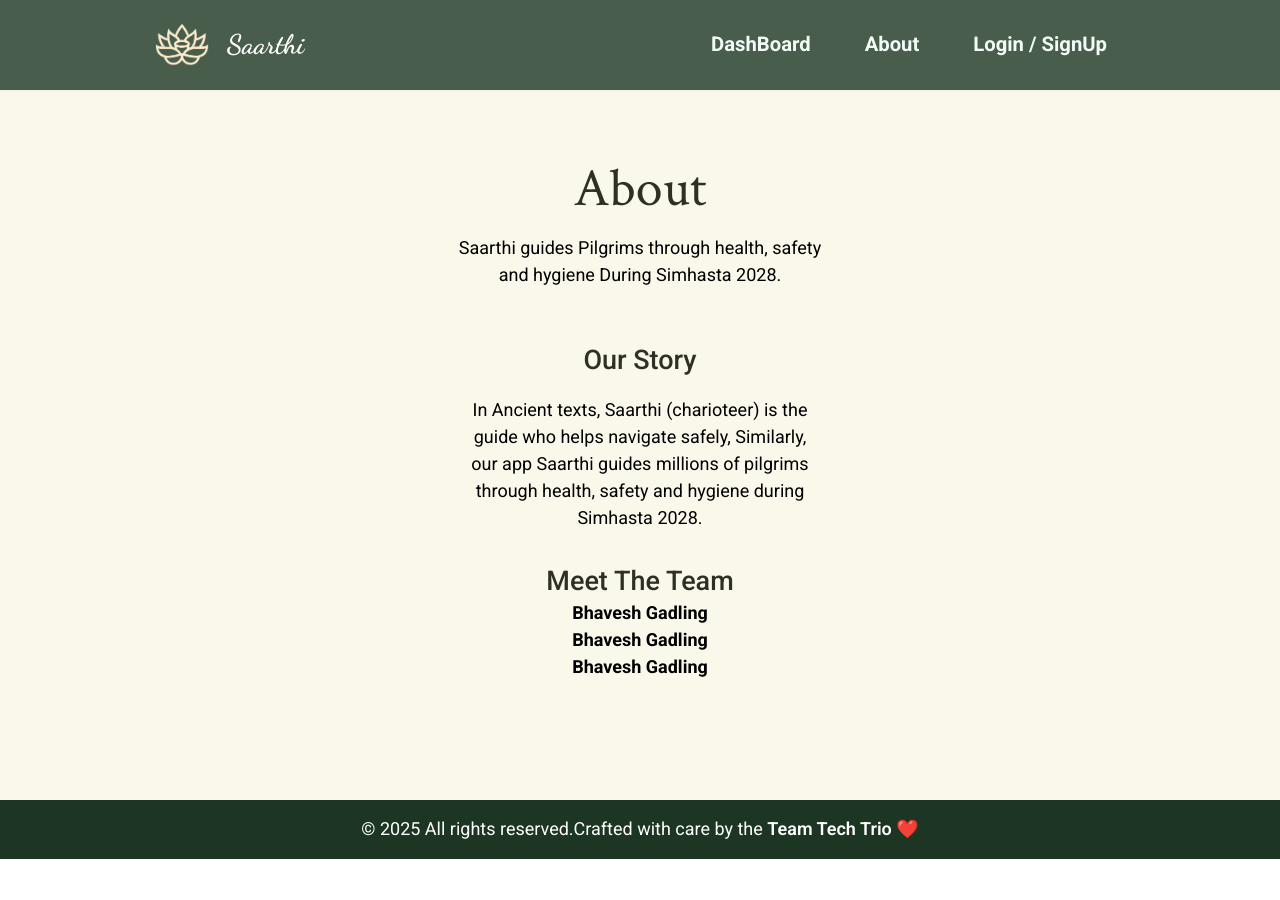
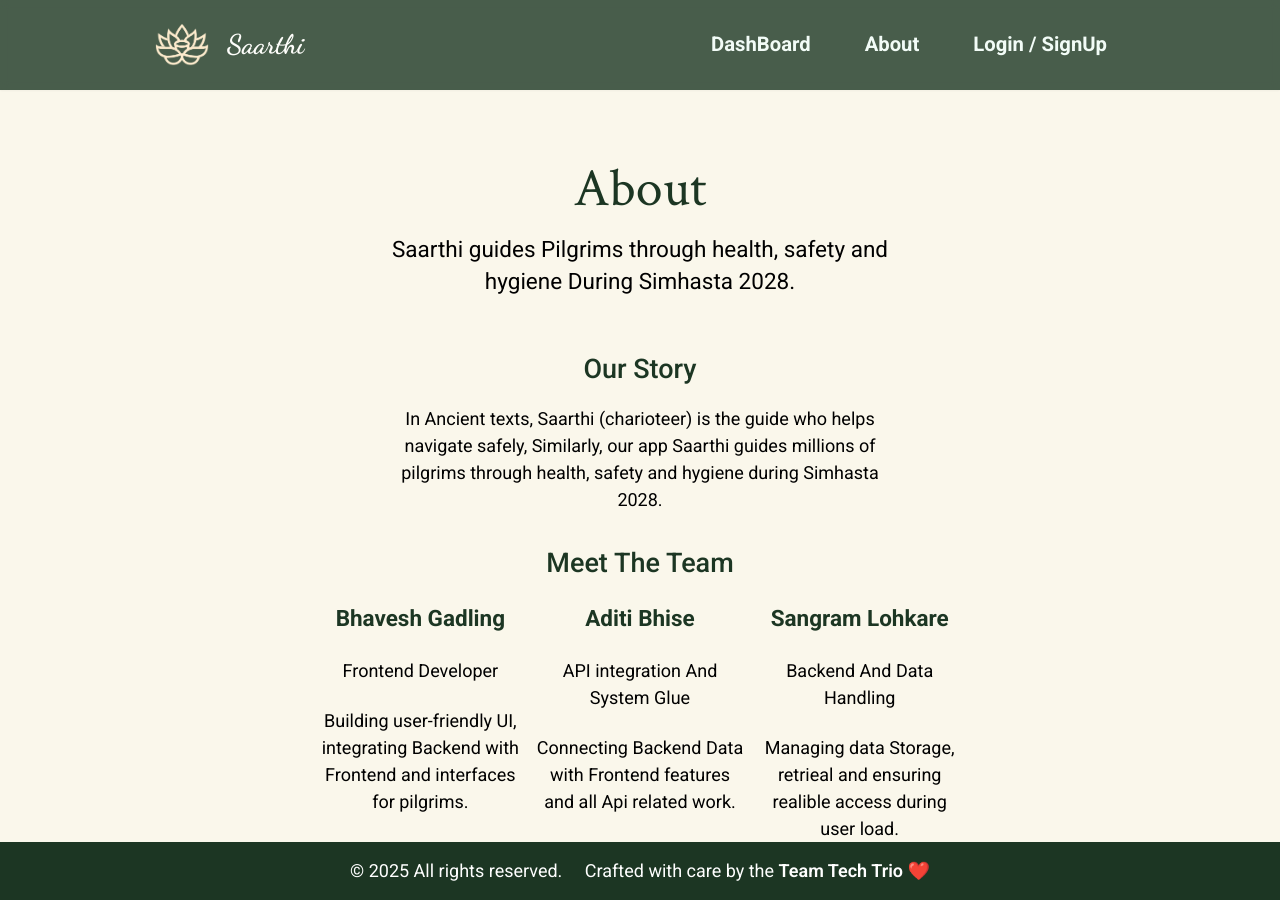
Before and after one commit to BhaveshGadling77/Simhastha_hackthon_project, a React (Vite) app in the folder frontend/: page /about in a window 1280 px wide. Before the commit the page ends 859 px from the top, so only its background shows below. Built offline with nearby package versions, Linux system fonts and the light colour scheme; a web font is replaced by a local one.

Commit message:
Completed About Pages.

```diff
--- a/frontend/index.html
+++ b/frontend/index.html
@@ -6,7 +6,7 @@
     <meta name="viewport" content="width=device-width, initial-scale=1.0" />
     <title>Saarthi</title>
   </head>
-  <body class="min-h-screen flex flex-col ">
+  <body class="min-h-screen flex flex-col bg-[#FAF7EB]">
     <div id="root"></div>
     <script type="module" src="/src/main.jsx"></script>
   </body>
--- a/frontend/src/components/About/About.jsx
+++ b/frontend/src/components/About/About.jsx
@@ -3,43 +3,46 @@ import Section from "./sectionComponent";
 function About() {
     let data = [
         {
+            id:1,
             name:"Bhavesh Gadling",
             job:"Frontend Developer",
-            workDone:"Building user-friendly UI, integrating Backend and interfaces for pilgrims."
+            workDone:"Building user-friendly UI, integrating Backend with Frontend and interfaces for pilgrims."
         },
         {
+            id:2,
             name:"Aditi Bhise",
-            job:"API integration & System Glue",
+            job:"API integration And System Glue",
             workDone:"Connecting Backend Data with Frontend features and all Api related work."
         },
         {
+            id:3,
             name:"Sangram Lohkare",
             job:"Backend And Data Handling",
             workDone:"Managing data Storage, retrieal and ensuring realible access during user load."
         }]
     return (
-        <div className="min-h-screen flex flex-col bg-[#FAF7EB]">
-            <div className="mt-36 text-center text-[#2F3025] text-3xl"
+        <div className="min-h-screen flex flex-col ">
+            <div className="mt-36 text-center text-navBgC text-3xl"
                 id="about">
                 <p className="text-wrap text-5xl" id="about">
                     About
                 </p>
             </div>
             <div className="flex justify-center mt-4">
-                <div className="text-center w-[380px] align-middle justify-center">
-                    <p>
+                <div className="text-center w-[500px] align-middle justify-center">
+                    <p  className="text-xl">
                         Saarthi guides Pilgrims through health, safety and
                         hygiene During Simhasta 2028.
                     </p>
                 </div>
             </div>
             { /* About Section*/}
-            <div className="text-center mt-12 text-[#2F3025]" id="about">
+            <div className="text-center mt-12 text-navBgC" id="about">
                 <p className="text-wrap text-2xl">Our Story</p>
             </div>
             <div className="flex justify-center mt-4">
-                <div className="text-center w-[350px] align-middle justify-center">
-                    <p>
+                <div className="text-center w-[500px] align-middle justify-center">
+                    <p className="">
                         In Ancient texts, Saarthi (charioteer) is the guide who
                         helps navigate safely, Similarly, our app Saarthi guides
                         millions of pilgrims through health, safety and hygiene
@@ -47,12 +50,15 @@ function About() {
                     </p>
                 </div>
             </div>
-            <div className="text-center mt-7 text-[#2F3025]" id="about">
+            <div className="text-center mt-7 text-navBgC" id="about">
                 <p className="text-wrap text-2xl">Meet The Team</p>
             </div>
             {/* this will be the */}
-            <div className="">
-                {data.map(data => <Section data={data}/>)}
+            <div className=" justify-center align-middle text-center flex">
+                <div className="flex flex-3 w-[650px] space-x-2">
+                {data.map(data => <Section key={data.id} data={data}/>)}
+                {/* <Section props={data}/> */}
+            </div>
             </div>
         </div>
     );
--- a/frontend/src/components/About/sectionComponent.jsx
+++ b/frontend/src/components/About/sectionComponent.jsx
@@ -1,9 +1,21 @@
 import React from "react";
-function Section(props) {
-console.log(props)
+function Section({data}) {
+console.log(data.id)
     return (
-        <div className="text-center">
-            <div className="font-bold">Bhavesh Gadling</div>
+        <div className="text-center flex-1 mt-5">
+            <div className="font-bold">
+                <p className="space-x-3 text-navBgC text-xl">{data.name}</p>
+            </div>
+            <div className="text-wrap mt-5">
+                <p className="">
+                    {data.job}
+                </p>
+            </div>
+            <div className="text-wrap mt-5 ">
+                <p>
+                    {data.workDone}
+                </p>
+            </div>
         </div>
     )
 }
--- a/frontend/src/components/DashBoard/DashBoard.jsx
+++ b/frontend/src/components/DashBoard/DashBoard.jsx
@@ -3,7 +3,7 @@ import { FaToilet } from "react-icons/fa";
 function DashBoard() {
     const styleForHospital = { color: "#274020" };
     return (
-        <div className="min-h-screen flex flex-col ">
+        <div className="min-h-screen flex flex-col">
             <div className="mt-[20vh] w-90">
                 <div className="text-center text-[#284121]">
                     <p className="text-4xl">Welcome [Username]</p>
--- a/frontend/src/components/footer.jsx
+++ b/frontend/src/components/footer.jsx
@@ -2,11 +2,11 @@ function Footer() {
     return (
         <footer className="bg-navBgC text-white py-4 text-sm mt-auto flex min-h-full flex-col justify-between">
             <div className="max-w-7xl mx-auto px-4 flex flex-col sm:flex-row justify-between items-center ">
-                <span>© 2025 All rights reserved.</span>
-                <span>
+                <p className="inline-block">© 2025 All rights reserved.</p>
+                <p className="ml-5">
                     Crafted with care by the{" "}
                     <span className="font-semibold">Team Tech Trio</span> ❤️
-                </span>
+                </p>
             </div>
         </footer>
     );
```
